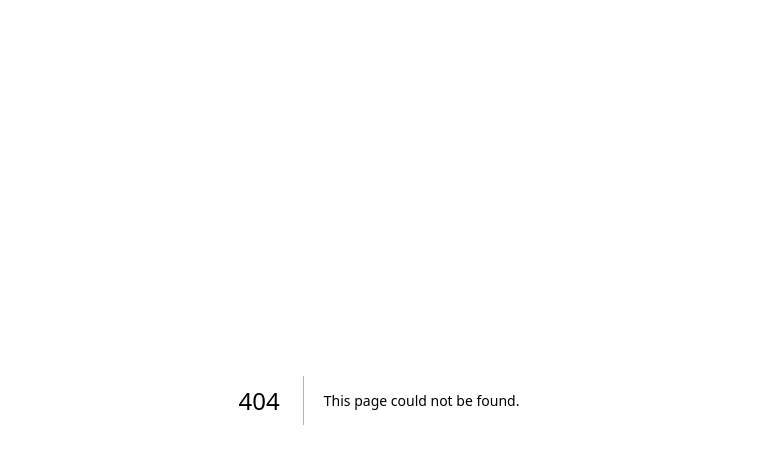
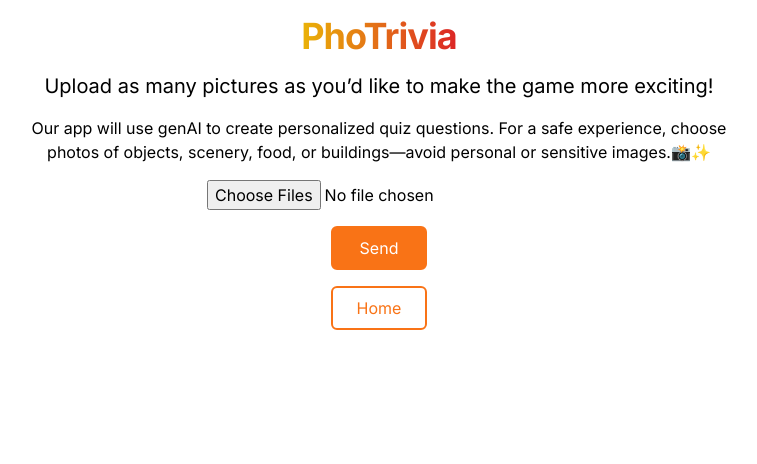
Before and after one commit to 3miki/PhoTrivia, a Next.js app in the folder frontend/: page /upload in a window 1280 px wide. Before the commit this address had no page. Shown: the top 464 px of the page, without its empty margins (261-1018 px from the left). Built offline with nearby package versions, Linux system fonts and the light colour scheme; no server answers.

Commit message:
change upload folder name

```diff
--- a/frontend/app/fileUpload/fileUpload.tsx
+++ b/frontend/app/upload/fileUpload.tsx
@@ -60,10 +60,15 @@ export const Uploader: React.FC = () => {
     // generate quiz and save the public URL to the database
     // console.log("filePaths: ", publicImageUrls);
 
+    const urlParams = new URLSearchParams(window.location.search);
+    const quizLevel = urlParams.get("level") || "medium";
+
+    console.log("quizLevel: ", quizLevel);
+
     // call the backend function create_quiz to generate the quiz
     const response = await fetch("/api/quiz", {
       method: "POST",
-      body: JSON.stringify({ fileUrls: publicImageUrls, quizLevel: "medium" }),
+      body: JSON.stringify({ fileUrls: publicImageUrls, quizLevel: quizLevel }),
     });
 
     // console.log("response: ", response);
@@ -93,7 +98,7 @@ export const Uploader: React.FC = () => {
       console.log("error: ", insertError);
     }
     // console.log("insert data part ended");
-    // window.location.href = "/";
+    window.location.href = "/?page=1";
   };
 
   return (
@@ -130,7 +135,7 @@ export const Uploader: React.FC = () => {
       <button
         onClick={() => {
           // console.log("clicked");
-          window.location.href = "/";
+          window.location.href = "/?page=1";
         }}
         type="submit"
         className="w-24 rounded-md text-orange-500 p-2 bg-white hover:bg-orange-300 border-2 border-orange-500 focus:outline-none "
--- a/frontend/app/fileUpload/page.tsx
+++ b/frontend/app/upload/page.tsx
@@ -1,5 +1,5 @@
 "use client";
-import { Uploader } from "../fileUpload/fileUpload";
+import { Uploader } from "./fileUpload";
 
 // for uploading images
 const UploaderPage = () => {
```
Also changed, not shown: frontend/app/upload/signin.tsx (renamed from frontend/app/fileUpload/signin.tsx).
